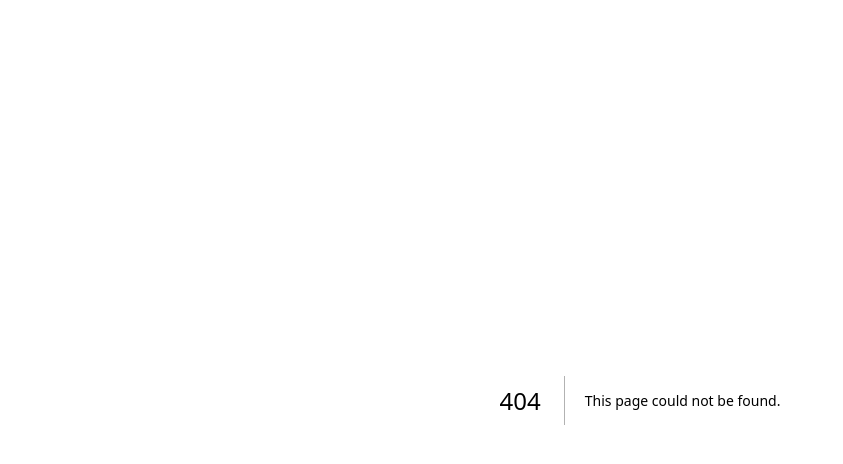
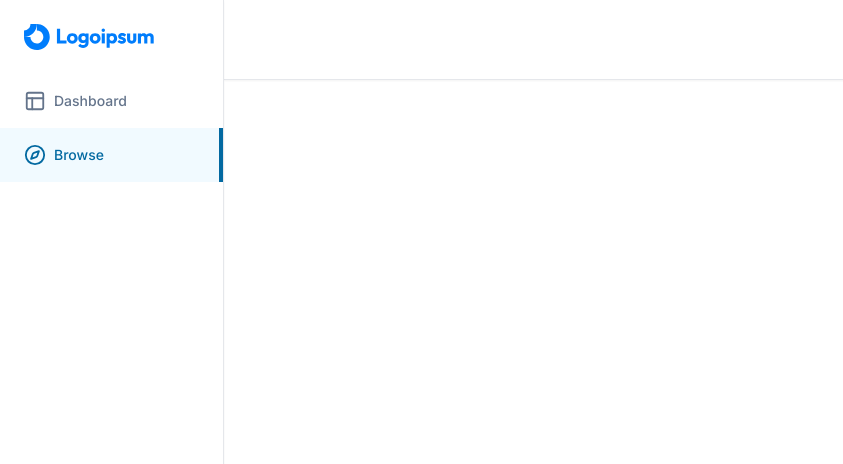
Before and after one commit to CS50Aish/lmsstack, a Next.js app in the folder lms-tutorial/: page /search in a window 1280 px wide. Before the commit this address had no page. Shown: the top 464 px of the page, without its empty margins (0-843 px from the left). Built offline with nearby package versions, Linux system fonts and the light colour scheme.

Commit message:
Updated Files

```diff
--- /dev/null
+++ b/lms-tutorial/app/(dashboard)/(routes)/search/page.tsx
@@ -0,0 +1,9 @@
+const SearchPage = () => {
+    return (
+        <div>
+            This is a search page!
+        </div>
+    );
+}
+
+export default SearchPage;
--- /dev/null
+++ b/lms-tutorial/app/(dashboard)/_components/navnar.tsx
@@ -0,0 +1,7 @@
+export const Navbar = () => {
+    return (
+        <div className="p-4 border-b h-full flex items-center bg-white shadow-sm">
+
+        </div>
+    )
+}
--- a/lms-tutorial/app/(dashboard)/_components/sidebar-items.tsx
+++ b/lms-tutorial/app/(dashboard)/_components/sidebar-items.tsx
@@ -43,6 +43,13 @@ export const SidebarItem = ({
                 {label}
             </div>
 
+            <div
+                className={cn(
+                    "ml-auto opacity-0 border-2 border-sky-700 h-full transition-all",
+                    isActive && "opacity-100"
+                )}
+            />
+
         </button>
     )
 }
--- a/lms-tutorial/app/(dashboard)/layout.tsx
+++ b/lms-tutorial/app/(dashboard)/layout.tsx
@@ -1,3 +1,4 @@
+import { Navbar } from "./_components/navnar";
 import { Sidebar } from "./_components/sidebar";
 
 const DashboardLayout = ({
@@ -7,10 +8,17 @@ const DashboardLayout = ({
 }) => {
     return (
         <div className="h-full">
+
+            <div className="h-[80px] md:pl-56 fixed inset-y-0 w-full z-50">
+                <Navbar />
+            </div>
+
             <div className="hidden md:flex h-full w-56 flex-col fixed inset-y-0 z-50">
                 <Sidebar />
             </div>
-            {children}
+            <main className="md:pl-56 h-full">
+                {children}
+            </main>
         </div>
     );
 }
```
